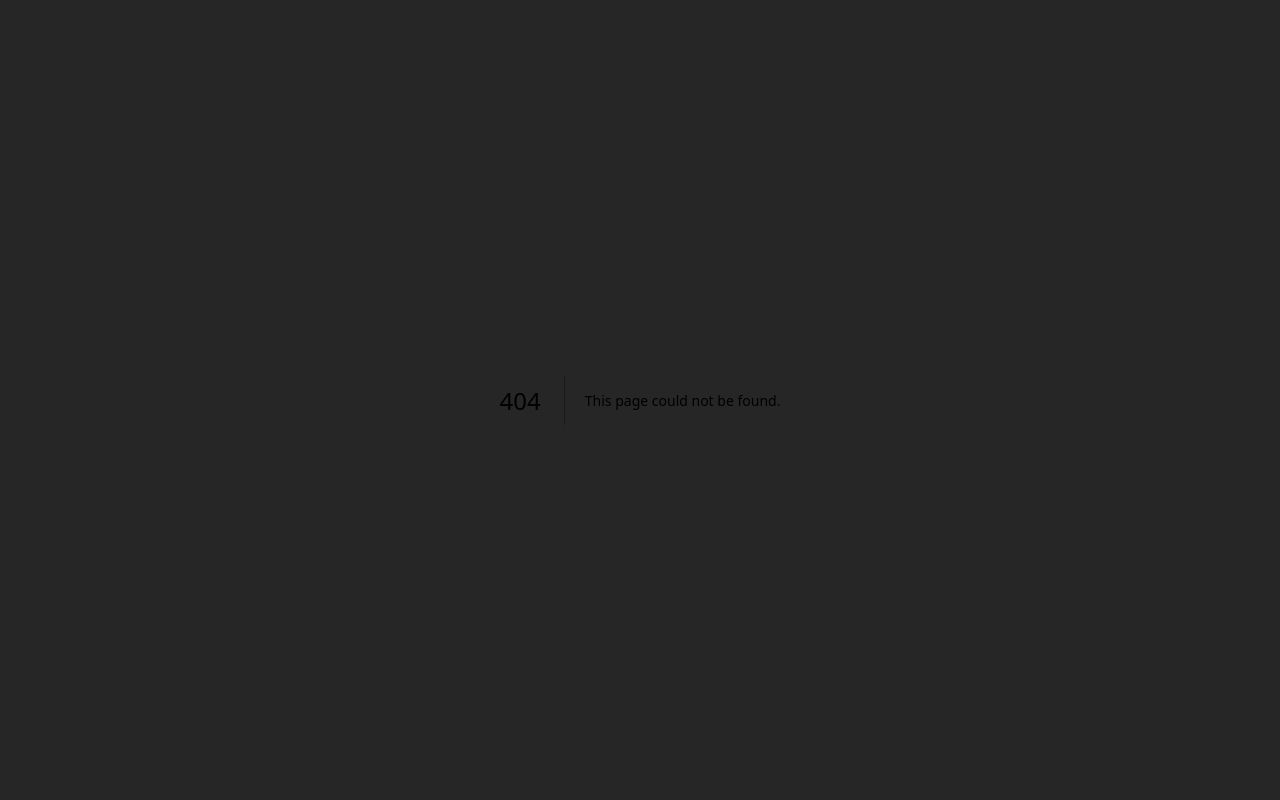
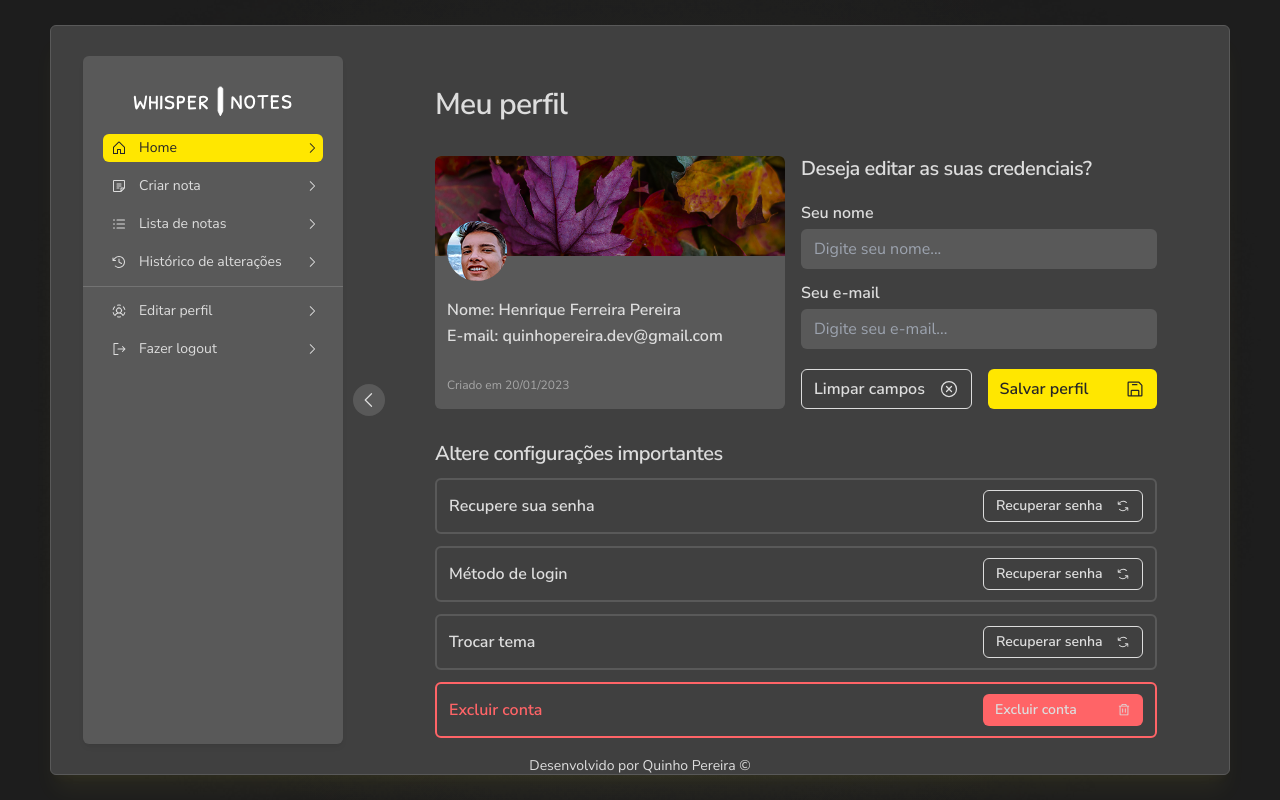
Before and after one commit to euhenriqueferreira/whisper-notes, a Next.js app: page /profile in a window 1280 px wide. Before the commit this address had no page. Built offline with nearby package versions, Linux system fonts and the light colour scheme.

Commit message:
Profile Page Base Structured finalized

```diff
--- a/src/app/(public)/Home/page.tsx
+++ b/src/app/(public)/Home/page.tsx
@@ -190,7 +190,7 @@ export default function Home() {
 							<NavLinkText>Histórico de alterações</NavLinkText>
 							<CaretRight size={14} />
 						</NavLinkRoot>
-						<NavLinkRoot href="" variant="big">
+						<NavLinkRoot href="/profile" variant="big">
 							<UserCircleDashed size={16} className="min-w-6" />
 							<NavLinkText>Editar perfil</NavLinkText>
 							<CaretRight size={14} />
--- a/src/app/(public)/components/Sidebar.tsx
+++ b/src/app/(public)/components/Sidebar.tsx
@@ -124,7 +124,7 @@ export default function Sidebar() {
 							}}
 							transition={{ duration: 0.25, ease: "easeInOut" }}
 						>
-							<NavLinkRoot href="">
+							<NavLinkRoot href="/profile">
 								<UserCircleDashed
 									size={16}
 									className="min-w-6"
--- /dev/null
+++ b/src/app/(public)/profile/page.tsx
@@ -0,0 +1,173 @@
+import { ButtonRoot } from "@/app/components/button/ButtonRoot";
+import { ButtonText } from "@/app/components/button/ButtonText";
+import { TextInput } from "@/app/components/textInput/TextInput";
+import { TextInputBox } from "@/app/components/textInput/TextInputBox";
+import { TextInputLabel } from "@/app/components/textInput/TextInputLabel";
+import { TextInputRoot } from "@/app/components/textInput/TextInputRoot";
+import {
+	ArrowsCounterClockwise,
+	FloppyDisk,
+	Trash,
+	XCircle,
+} from "@phosphor-icons/react/dist/ssr";
+import Image from "next/image";
+import profileCoverImg from "../../../assets/profile-cover-image.png";
+import profileImg from "../../../assets/profile-image.png";
+
+export default function Note() {
+	return (
+		<div className="flex flex-col gap-8 h-full px-10">
+			<h1 className="text-3xl text-gray-400 tracking-tight leading-tight font-semibold text-left">
+				Meu perfil
+			</h1>
+			<section className="flex items-stretch gap-4">
+				<div className="rounded-md overflow-hidden w-[350px] bg-gray-700 min-h-[250px] flex flex-col">
+					<header>
+						<Image
+							src={profileCoverImg}
+							alt=""
+							className="w-full h-[100px] object-cover"
+						/>
+						<Image
+							src={profileImg}
+							alt=""
+							className="h-[60px] w-[60px] rounded-full object-cover ml-3 -mt-[35px]"
+						/>
+					</header>
+					<footer className="px-3 py-4 flex-1 flex flex-col justify-between">
+						<div>
+							<p className="text-md leading-relaxed font-semibold text-gray-400">
+								Nome: Henrique Ferreira Pereira
+							</p>
+							<p className="text-md leading-relaxed font-semibold text-gray-400">
+								E-mail: quinhopereira.dev@gmail.com
+							</p>
+						</div>
+
+						<span className="block text-xs font-regular text-gray-500 mt-7">
+							Criado em 20/01/2023
+						</span>
+					</footer>
+				</div>
+				<form className="flex-1 flex flex-col gap-3 justify-between">
+					<h2 className="text-xl text-gray-400 font-semibold tracking-tight leading-tight">
+						Deseja editar as suas credenciais?
+					</h2>
+
+					<div className="flex flex-col gap-3">
+						<TextInputRoot>
+							<TextInputLabel htmlFor="name">
+								Seu nome
+							</TextInputLabel>
+							<TextInputBox>
+								<TextInput
+									id="name"
+									placeholder="Digite seu nome..."
+								/>
+							</TextInputBox>
+							{/* <TextInputError>
+								O nome é obrigatório
+							</TextInputError> */}
+						</TextInputRoot>
+						<TextInputRoot>
+							<TextInputLabel htmlFor="email">
+								Seu e-mail
+							</TextInputLabel>
+							<TextInputBox>
+								<TextInput
+									id="email"
+									placeholder="Digite seu e-mail..."
+								/>
+							</TextInputBox>
+							{/* <TextInputError>
+								O nome é obrigatório
+							</TextInputError> */}
+						</TextInputRoot>
+					</div>
+
+					<div className="flex justify-between gap-4">
+						<ButtonRoot
+							color="secondary"
+							size="big"
+							variant="outline"
+						>
+							<ButtonText>Limpar campos</ButtonText>
+							<XCircle size={20} />
+						</ButtonRoot>
+						<ButtonRoot color="primary" size="big" variant="fill">
+							<ButtonText>Salvar perfil</ButtonText>
+							<FloppyDisk size={20} />
+						</ButtonRoot>
+					</div>
+				</form>
+			</section>
+
+			<section className="flex flex-col gap-3">
+				<h2 className="text-xl text-gray-400 font-semibold tracking-tight leading-tight">
+					Altere configurações importantes
+				</h2>
+
+				<div className="w-full flex items-center justify-between px-3 py-2.5 border-2 border-gray-700 rounded-md">
+					<p className="text-md font-semibold text-gray-400">
+						Recupere sua senha
+					</p>
+
+					<div className="w-40">
+						<ButtonRoot
+							color="secondary"
+							size="normal"
+							variant="outline"
+						>
+							<ButtonText>Recuperar senha </ButtonText>
+							<ArrowsCounterClockwise size={14} />
+						</ButtonRoot>
+					</div>
+				</div>
+				<div className="w-full flex items-center justify-between px-3 py-2.5 border-2 border-gray-700 rounded-md">
+					<p className="text-md font-semibold text-gray-400">
+						Método de login
+					</p>
+
+					<div className="w-40">
+						<ButtonRoot
+							color="secondary"
+							size="normal"
+							variant="outline"
+						>
+							<ButtonText>Recuperar senha </ButtonText>
+							<ArrowsCounterClockwise size={14} />
+						</ButtonRoot>
+					</div>
+				</div>
+				<div className="w-full flex items-center justify-between px-3 py-2.5 border-2 border-gray-700 rounded-md">
+					<p className="text-md font-semibold text-gray-400">
+						Trocar tema
+					</p>
+
+					<div className="w-40">
+						<ButtonRoot
+							color="secondary"
+							size="normal"
+							variant="outline"
+						>
+							<ButtonText>Recuperar senha </ButtonText>
+							<ArrowsCounterClockwise size={14} />
+						</ButtonRoot>
+					</div>
+				</div>
+				<div className="w-full flex items-center justify-between px-3 py-2.5 border-2 border-red-400 rounded-md">
+					<p className="text-md font-semibold text-red-400">
+						Excluir conta
+					</p>
+
+					<div className="w-40">
+						<ButtonRoot color="danger" size="normal" variant="fill">
+							<ButtonText>Excluir conta</ButtonText>
+							<Trash size={14} />
+						</ButtonRoot>
+					</div>
+				</div>
+			</section>
+		</div>
+	);
+}
--- a/src/app/components/button/ButtonRoot.tsx
+++ b/src/app/components/button/ButtonRoot.tsx
@@ -17,7 +17,7 @@ export function ButtonRoot({
 
 	return (
 		<button
-			className={`rounded-md  flex items-center transition duration-100 cursor-pointer
+			className={`rounded-md  flex items-center transition duration-100 cursor-pointer font-semibold
         ${countChildren > 1 ? "gap-2" : "justify-center"}
 
         ${size === "icon" && "p-1 w-fit"}
```
